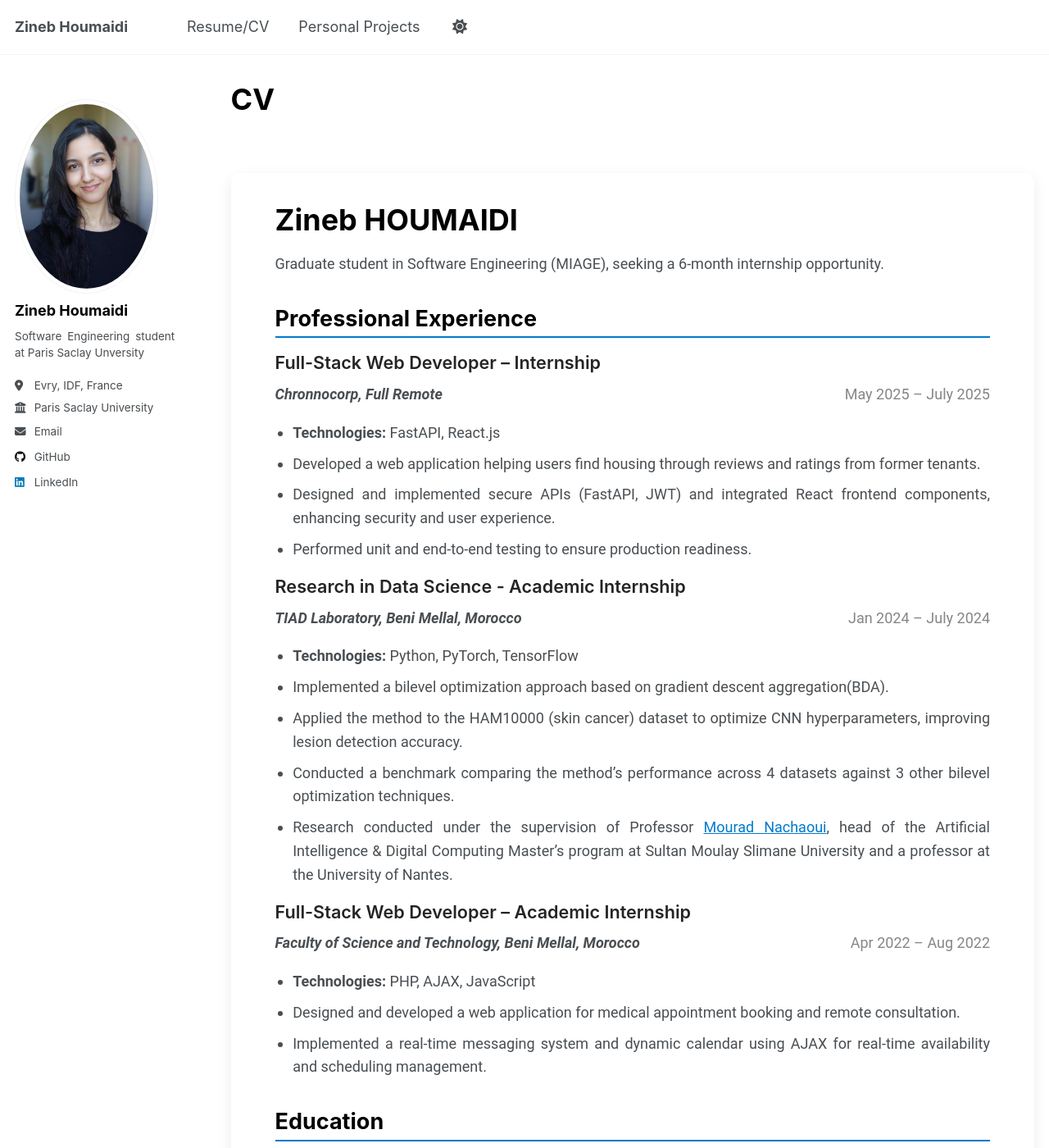
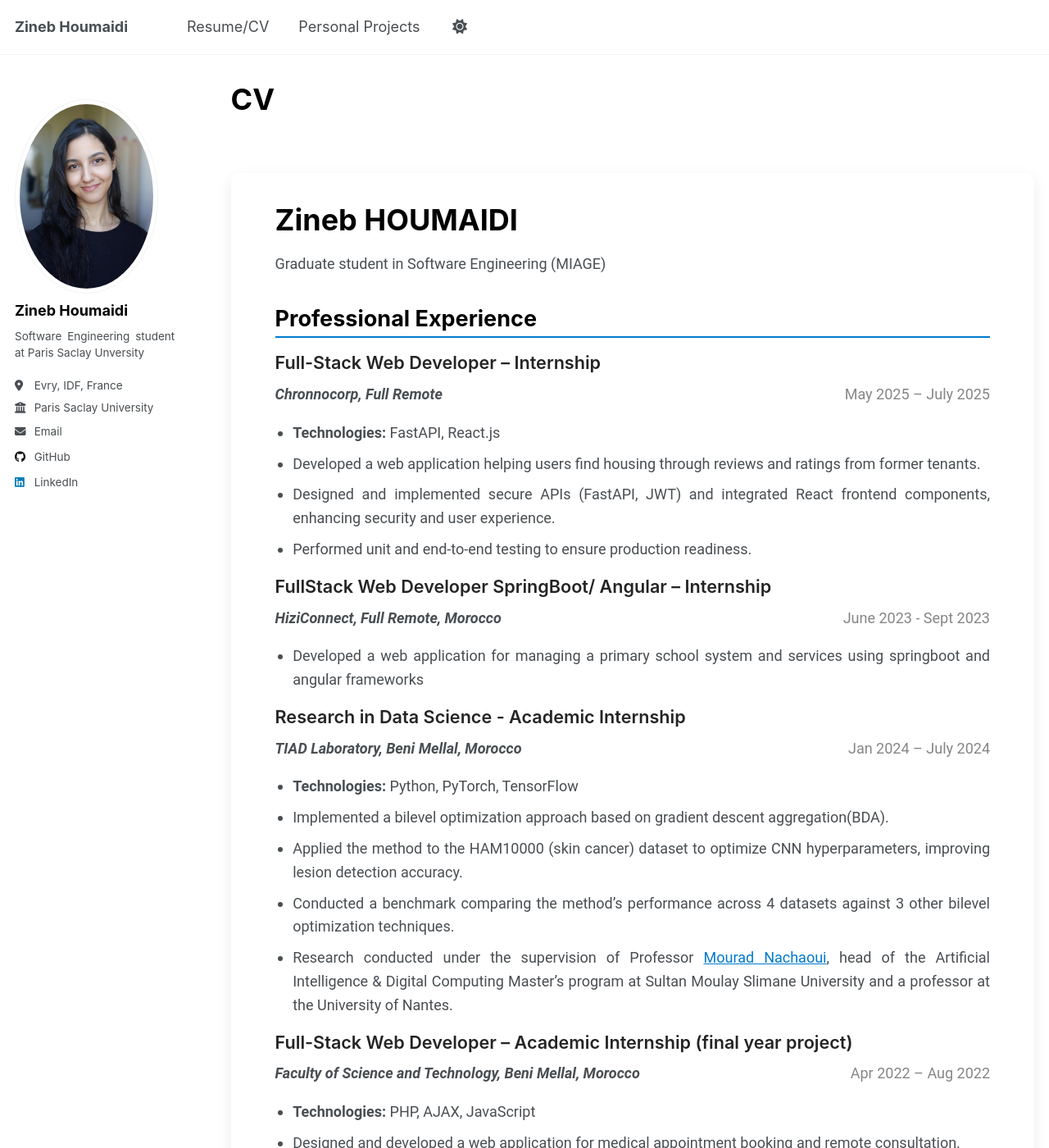
Before and after one commit to Zineb06/Zineb06.github.io, a Jekyll site: the page built from _pages/cv.md, in a window 1280 px wide and 1400 px high. Shown: the whole window at 82% size. Built offline with Jekyll 4.4.1, drawn with Linux system fonts in a browser that asks for light colours; a script that is not in the unit is left out.

Commit message:
chore : minor updates on cv file

```diff
--- a/_pages/cv.md
+++ b/_pages/cv.md
@@ -95,7 +95,7 @@ redirect_from:
 <div class="cv-container">
 
   <h1>Zineb HOUMAIDI</h1>
-  <p>Graduate student in Software Engineering (MIAGE), seeking a 6-month internship opportunity.</p>
+  <p>Graduate student in Software Engineering (MIAGE)</p>
 
   <h2>Professional Experience</h2>
 
@@ -120,6 +120,14 @@ redirect_from:
   </div> -->
 
   <div>
+  <h3 class="position">FullStack Web Developer SpringBoot/ Angular – Internship</h3>
+  <span class="company"><b>HiziConnect, Full Remote, Morocco</b></span> <span class="date">June 2023 - Sept 2023</span>
+  <ul>
+    <li>Developed a web application for managing a primary school system and services using springboot and angular frameworks</li>
+  </ul>
+  </div>
+
+  <div>
     <h3 class="position">Research in Data Science - Academic Internship</h3>
     <span class="company"><b>TIAD Laboratory, Beni Mellal, Morocco</b></span> <span class="date">Jan 2024 – July 2024</span>
     <ul>
@@ -132,7 +140,7 @@ redirect_from:
   </div>
 
   <div>
-    <h3 class="position">Full-Stack Web Developer – Academic Internship</h3>
+    <h3 class="position">Full-Stack Web Developer – Academic Internship (final year project)</h3>
     <span class="company"><b>Faculty of Science and Technology, Beni Mellal, Morocco</b></span> <span class="date">Apr 2022 – Aug 2022</span>
     <ul>
       <li><b>Technologies:</b> PHP, AJAX, JavaScript</li>
@@ -170,15 +178,15 @@ redirect_from:
     </ul>
   </div>
 
-  <h2>Skills</h2>
+  <!-- <h2>Skills</h2>
   <ul>
   <li></li>
-    <!-- <li><b>Programming:</b> JavaScript, TypeScript, Java, PHP, Python (TensorFlow, Keras…), R, C.</li>
+    <li><b>Programming:</b> JavaScript, TypeScript, Java, PHP, Python (TensorFlow, Keras…), R, C.</li>
     <li><b>Frameworks:</b> React.js, Angular, Spring Boot, FastAPI, Laravel, Symfony, AJAX.</li>
     <li><b>Data Science:</b> Business Intelligence, Machine Learning, Deep Learning, Data Warehousing.</li>
     <li><b>Databases:</b> MongoDB, MySQL, Firebase, T-SQL, Oracle.</li>
-    <li><b>Tools:</b> Git, Docker, WordPress, Jupyter Notebook, Merise, UML, Power BI, Figma.</li> -->
-  </ul>
+    <li><b>Tools:</b> Git, Docker, WordPress, Jupyter Notebook, Merise, UML, Power BI, Figma.</li>
+  </ul>-->
 
   <h2>Certificates</h2>
   <ul>
@@ -196,13 +204,13 @@ redirect_from:
     <li>Arabic – Native</li>
   </ul>
 
-  <h2>Interests</h2>
+  <!--<h2>Interests</h2>
   <ul>
     <li></li>
-    <!-- <li></li>
+     <li></li>
     <li> </li>
-    <li></li> -->
-  </ul>
+    <li></li>
+  </ul> -->
 
   <p class="contact">
     📧 Contact: <a href="mailto:zineb.houmaidi@etud.univ-evry.fr">zineb.houmaidi@etud.univ-evry.fr</a>
```
